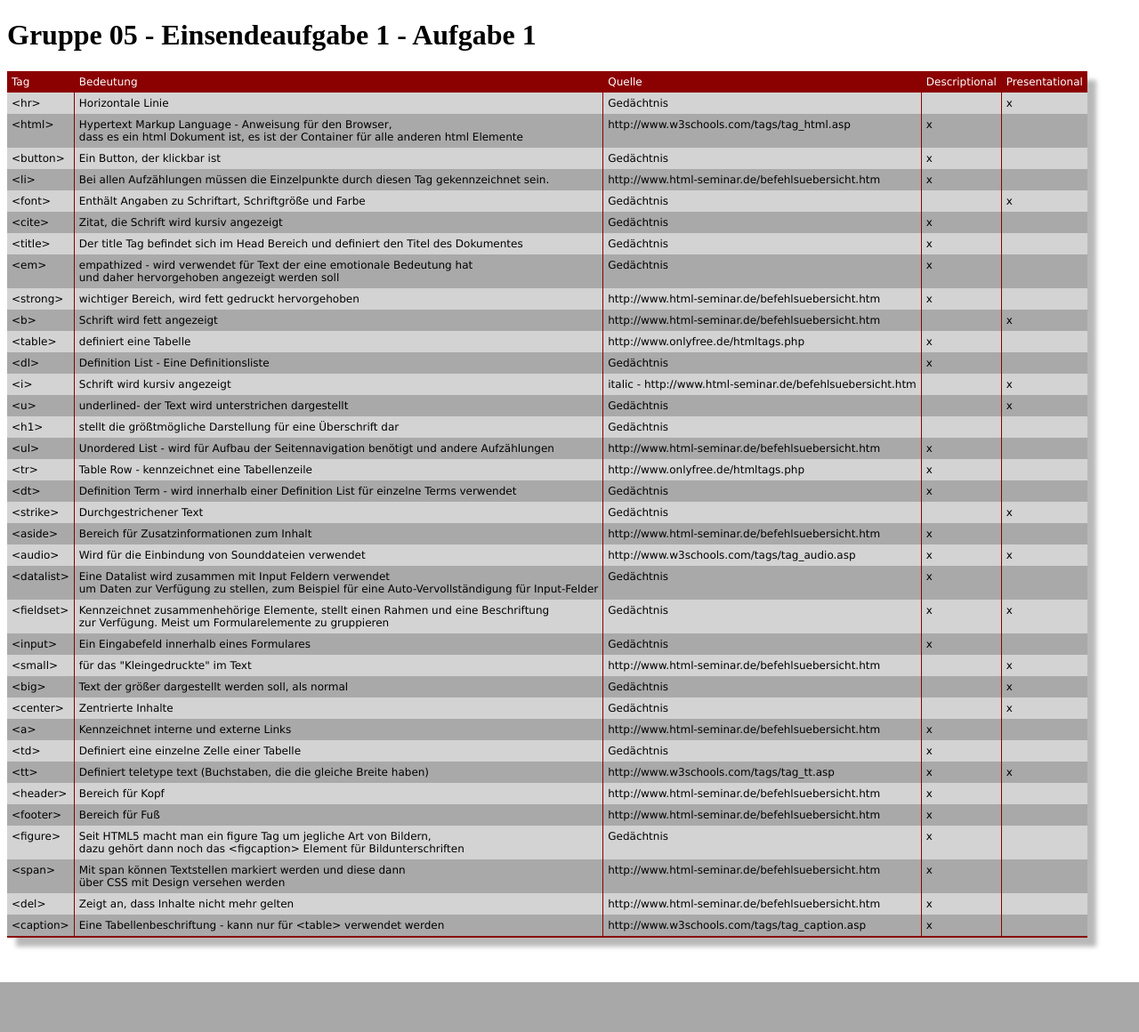
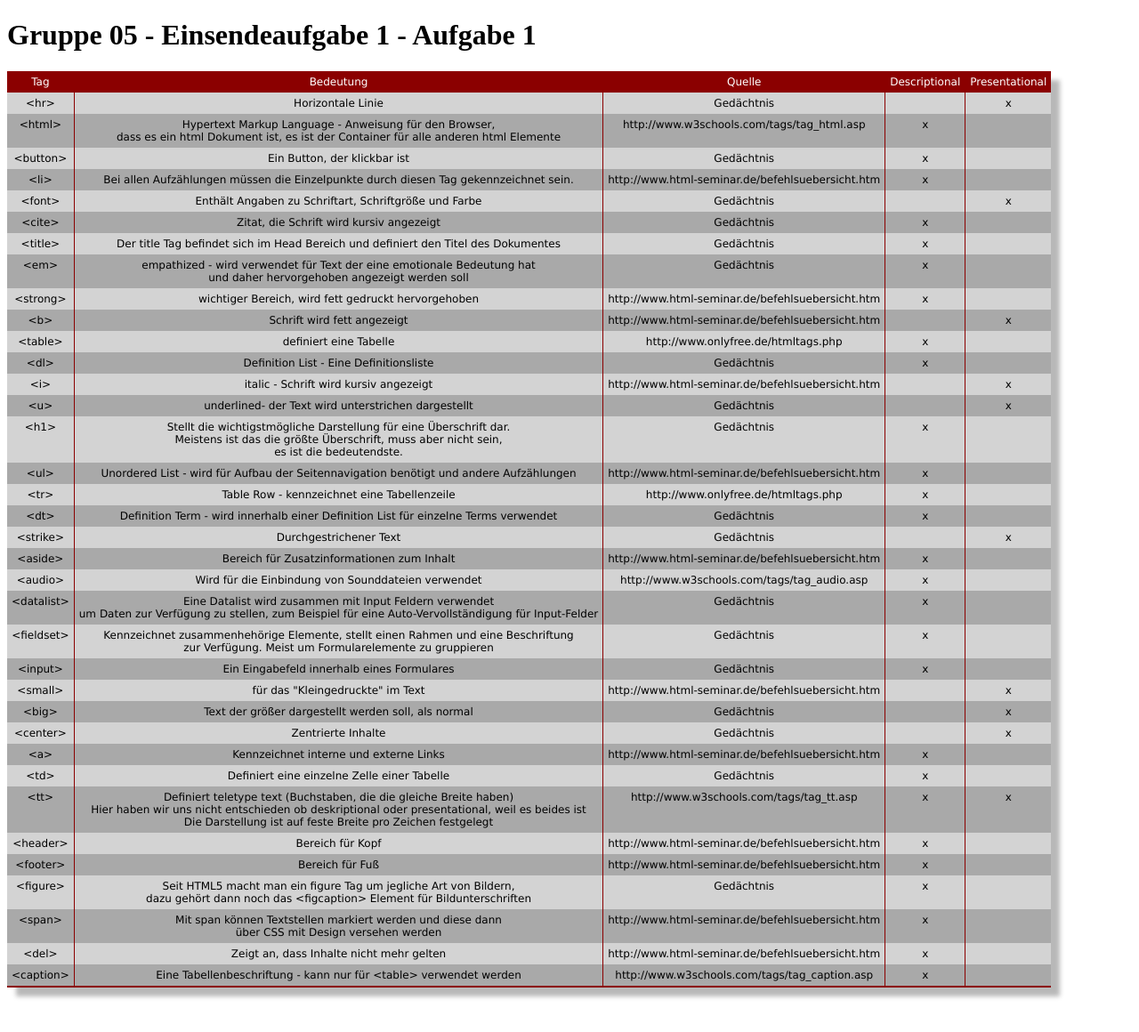
Before and after one commit to Marileen/Gruppe05, a PHP site: page /aufgabe1.html in a window 1280 px wide. Shown: the whole page at 89% size. Before the commit the page ends 1104 px from the top, so only its background shows below. Run offline with PHP 8.4, Linux system fonts and the light colour scheme.

Commit message:
Merge branch 'master' of https://github.com/Marileen/Gruppe05
Conflicts:
	Gr05_EA1/src/aufgabe1.html

```diff
--- a/Gr05_EA1/src/aufgabe1.html
+++ b/Gr05_EA1/src/aufgabe1.html
@@ -1,8 +1,7 @@
 <!DOCTYPE html>
+<html>
 <head>
     <meta http-equiv="Content-Type" content="text/html; charset=utf-8" />
-    <meta http-equiv="X-UA-Compatible" content="IE=Edge" />
-    <meta name="viewport" content="initial-scale=1">
 
     <title>Gruppe 05 Einsendeaufgabe 1 - Aufgabe 1</title>
 
@@ -112,8 +111,8 @@
     </tr>
     <tr>
         <td>&lt;i&gt;</td>
-        <td>Schrift wird kursiv angezeigt</td>
-        <td>italic - http://www.html-seminar.de/befehlsuebersicht.htm</td>
+        <td>italic - Schrift wird kursiv angezeigt</td>
+        <td>http://www.html-seminar.de/befehlsuebersicht.htm</td>
         <td></td>
         <td>x</td>
     </tr>
@@ -126,9 +125,11 @@
     </tr>
     <tr>
         <td>&lt;h1&gt;</td>
-        <td>stellt die größtmögliche Darstellung für eine Überschrift dar</td>
+        <td>Stellt die wichtigstmögliche Darstellung für eine Überschrift dar.<br>
+            Meistens ist das die größte Überschrift, muss aber nicht sein,<br>
+            es ist die bedeutendste.</td>
         <td>Gedächtnis</td>
-        <td></td>
+        <td>x</td>
         <td></td>
     </tr>
     <tr>
@@ -171,7 +172,7 @@
         <td>Wird für die Einbindung von Sounddateien verwendet</td>
         <td>http://www.w3schools.com/tags/tag_audio.asp</td>
         <td>x</td>
-        <td>x</td>
+        <td></td>
     </tr>
     <tr>
         <td>&lt;datalist&gt;</td>
@@ -187,7 +188,7 @@
             zur Verfügung. Meist um Formularelemente zu gruppieren</td>
         <td>Gedächtnis</td>
         <td>x</td>
-        <td>x</td>
+        <td></td>
     </tr>
     <tr>
         <td>&lt;input&gt;</td>
@@ -233,7 +234,9 @@
     </tr>
     <tr>
         <td>&lt;tt&gt;</td>
-        <td>Definiert teletype text (Buchstaben, die die gleiche Breite haben)</td>
+        <td>Definiert teletype text (Buchstaben, die die gleiche Breite haben)<br>
+            Hier haben wir uns nicht entschieden ob deskriptional oder presentational, weil es beides ist<br>
+            Die Darstellung ist auf feste Breite pro Zeichen festgelegt</td>
         <td>http://www.w3schools.com/tags/tag_tt.asp</td>
         <td>x</td>
         <td>x</td>
--- a/Gr05_EA1/src/aufgabe2.html
+++ b/Gr05_EA1/src/aufgabe2.html
@@ -1,4 +1,5 @@
 <!DOCTYPE html>
+<html>
 <head>
     <meta http-equiv="Content-Type" content="text/html; charset=utf-8" />
     <meta http-equiv="X-UA-Compatible" content="IE=Edge" />
@@ -101,7 +102,7 @@
             <article>
                 <h2>Ihr Portfolio</h2>
                 <figure>
-                    <img src="http://lorempixel.com/600/200/business">
+                    <img src="http://lorempixel.com/600/200/business" alt="Info Bild">
                 </figure>
             </article>
 
@@ -119,7 +120,7 @@
         <form action="#">
             <fieldset>
                 <legend>Kurssuche</legend>
-                <input type="search" placeholder="Suche nach Stichwort" width="500">
+                <input type="search" placeholder="Suche nach Stichwort">
 
                 <div>  <!-- additional div, so we can better group radio buttons (maybe there will be added another Radio Group later) -->
                     <input type="radio" id="beginner" name="level" value="beginner" checked/>
--- a/Gr05_EA1/src/css/aufgabe3.css
+++ b/Gr05_EA1/src/css/aufgabe3.css
@@ -55,8 +55,9 @@ tbody tr:hover {
     color: #fff;
 }
 
-td {
+td, th {
     padding: 5px;
+    text-align: center;
 }
 
 td:not(:last-child) {
```
